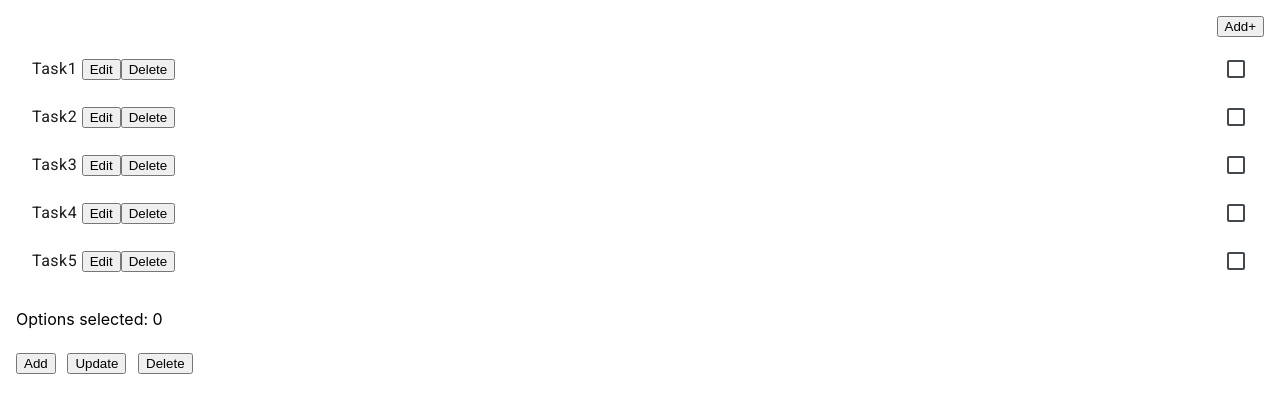
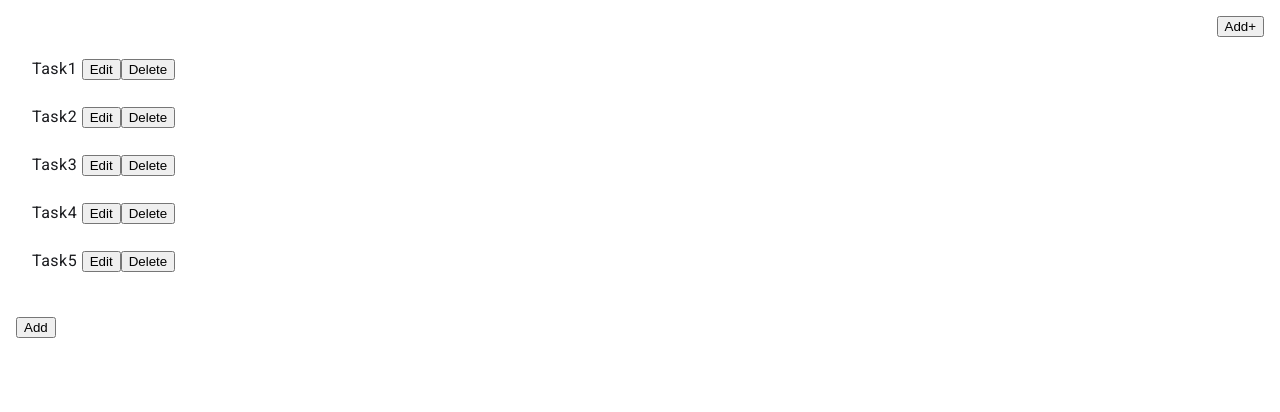
Before and after one commit to Bakhytgul-dev/FrontPortfolio, an Angular app in the folder ToDoList/: page / in a window 1280 px wide. Shown: the top 412 px of the page. Built offline with nearby package versions, Linux system fonts and the light colour scheme.

Commit message:
[toDoList] edit, delete handle

```diff
--- a/ToDoList/src/app/app.component.html
+++ b/ToDoList/src/app/app.component.html
@@ -178,13 +178,13 @@
     <button (click)="openDialog()">Add+</button>
   </div>
   <div>
-    <app-list [taskList]="taskList" />
+    <app-list
+      (editTask)="onEditTask($event)"
+      (deleteTask)="onDeleteTask($event)"
+      [taskList]="taskList"
+    />
     <div class="social-links">
       <button (click)="addTask()">Add</button>
-      <button (click)="updateTask($event, 0, { name: 'Task89', id: 89 })">
-        Update
-      </button>
-      <button (click)="deleteTask($event, 0)">Delete</button>
     </div>
   </div>
 </main>
--- a/ToDoList/src/app/app.component.ts
+++ b/ToDoList/src/app/app.component.ts
@@ -75,12 +75,16 @@ export class AppComponent implements OnInit, OnDestroy {
     this.taskList = [...this.taskList, task];
     this.localeStore.saveData('taskList', JSON.stringify(this.taskList));
   }
-  updateTask(event: any, index: number, taskNew: any) {
-    this.taskList.splice(index, 1, taskNew);
+
+  onEditTask(num: Event) {
+    this.taskList.splice(1, 1, { name: 'Task45', id: 89});
     this.localeStore.saveData('taskList', JSON.stringify(this.taskList));
+    console.log('numEdit', num);
   }
-  deleteTask(event: any, index: number) {
-    this.taskList.splice(index, 1);
+
+  onDeleteTask(num: Event) {
+    this.taskList.splice(1, 1);
     this.localeStore.saveData('taskList', JSON.stringify(this.taskList));
+    console.log('numDelete', num);
   }
 }
--- a/ToDoList/src/app/components/list/list.component.html
+++ b/ToDoList/src/app/components/list/list.component.html
@@ -1,12 +1,9 @@
-<mat-selection-list #tasks>
+<mat-list #tasks>
   @for (task of taskList; track task) {
-  <mat-list-option
-  (myClick)="onClick($event)"
+  <mat-list-item (click)="onClick()"
     >{{ task.name }}
-    <button mat-list-option (myClick)="edit($event)" clickable>Edit</button>
-    <button mat-list-option (myClick)="delete()" clickable>Delete</button></mat-list-option
+    <button (click)="edit()">Edit</button>
+    <button (click)="delete()">Delete</button></mat-list-item
   >
   }
-</mat-selection-list>
-
-<p>Options selected: {{ tasks.selectedOptions.selected.length }}</p>
+</mat-list>
--- a/ToDoList/src/app/components/list/list.component.ts
+++ b/ToDoList/src/app/components/list/list.component.ts
@@ -1,4 +1,4 @@
-import { Component, Input } from '@angular/core';
+import { Component, EventEmitter, Input, Output } from '@angular/core';
 import { MatListModule } from '@angular/material/list';
 
 import { Task } from '../../interfaces/task.interfaces';
@@ -12,13 +12,16 @@ import { Task } from '../../interfaces/task.interfaces';
 export class ListComponent {
   @Input() taskList?: Task[];
 
-  edit(event: Event): any {
-    console.log('edit', event);
+  @Output() editTask: EventEmitter<any> = new EventEmitter();
+  @Output() deleteTask: EventEmitter<any> = new EventEmitter();
+
+  edit(): any {
+    this.editTask.emit(1);
   }
   delete(): any {
-    console.log('delete');
+    this.deleteTask.emit(1);
   }
-  onClick(event: Event): any {
-    console.log('event', event);
+  onClick(): any {
+
   }
 }
```
